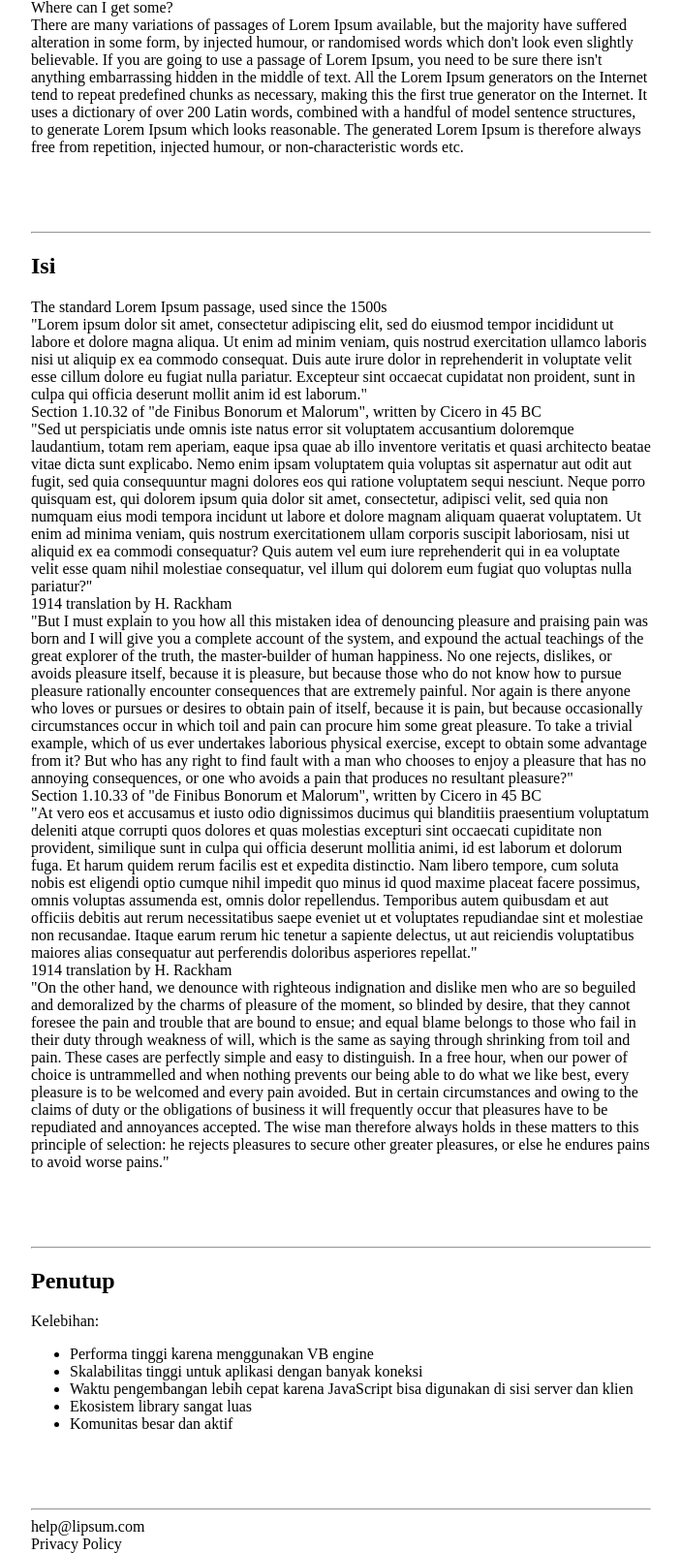
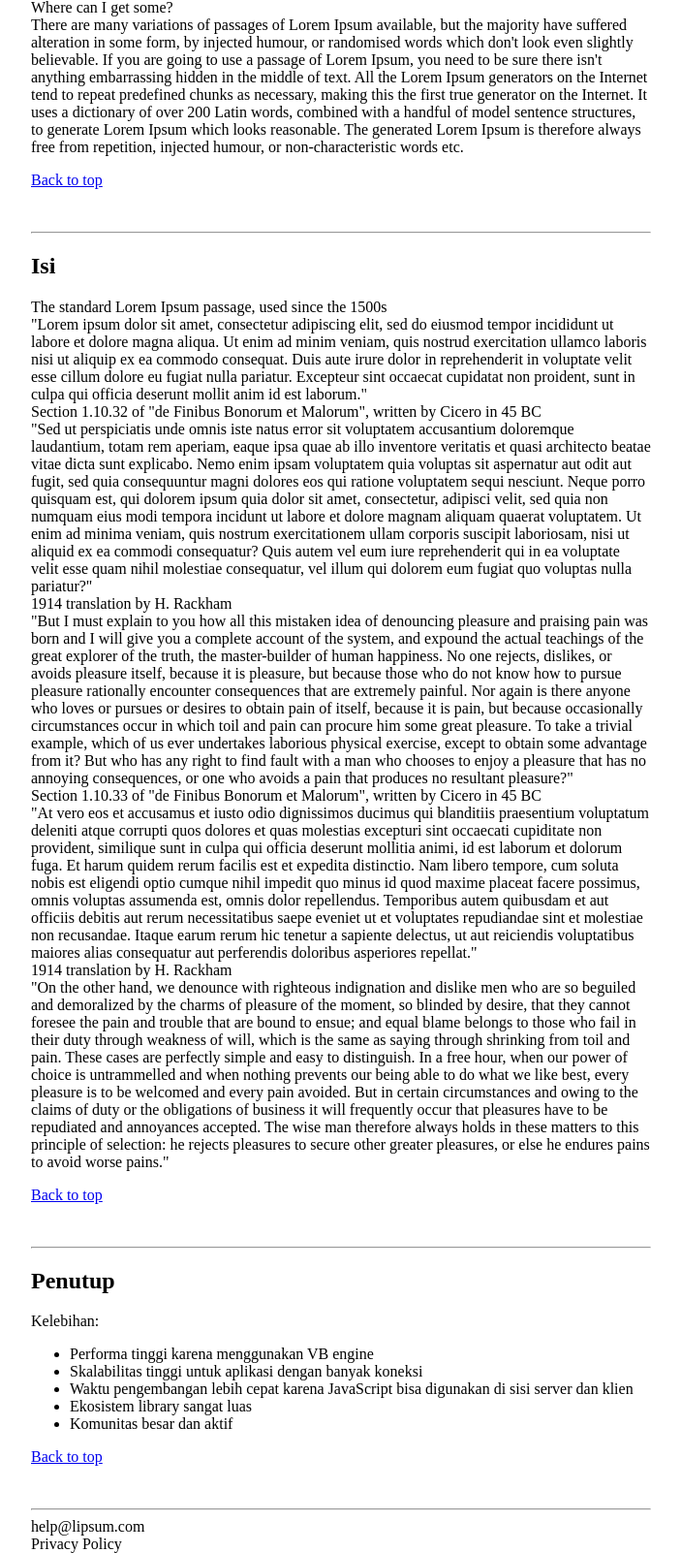
Before and after one commit to irine88/latihan-git-5, a plain HTML site: page artikel.html in a window 1280 px wide. Shown: the part 1198-2800 px from the top of the page at 97% size, without its empty margins (288-991 px from the left). Drawn offline with Linux system fonts and the light colour scheme.

Commit message:
update artikel

```diff
--- a/artikel.html
+++ b/artikel.html
@@ -6,6 +6,7 @@
     <title>Document</title>
 </head>
 <body style="width: 50%; margin: 0 auto;">
+    <div id="top"></div>
     <img src="logo.jpg" alt="Logo Perusahaan">
     <hr>
     <table>
@@ -35,6 +36,7 @@
         Where can I get some?<br>
         There are many variations of passages of Lorem Ipsum available, but the majority have suffered alteration in some form, by injected humour, or randomised words which don't look even slightly believable. If you are going to use a passage of Lorem Ipsum, you need to be sure there isn't anything embarrassing hidden in the middle of text. All the Lorem Ipsum generators on the Internet tend to repeat predefined chunks as necessary, making this the first true generator on the Internet. It uses a dictionary of over 200 Latin words, combined with a handful of model sentence structures, to generate Lorem Ipsum which looks reasonable. The generated Lorem Ipsum is therefore always free from repetition, injected humour, or non-characteristic words etc.<br>
     </p>
+    <a href="#top">Back to top</a>
 <br>
 <br>
 <br>
@@ -52,6 +54,7 @@
         1914 translation by H. Rackham<br>
         "On the other hand, we denounce with righteous indignation and dislike men who are so beguiled and demoralized by the charms of pleasure of the moment, so blinded by desire, that they cannot foresee the pain and trouble that are bound to ensue; and equal blame belongs to those who fail in their duty through weakness of will, which is the same as saying through shrinking from toil and pain. These cases are perfectly simple and easy to distinguish. In a free hour, when our power of choice is untrammelled and when nothing prevents our being able to do what we like best, every pleasure is to be welcomed and every pain avoided. But in certain circumstances and owing to the claims of duty or the obligations of business it will frequently occur that pleasures have to be repudiated and annoyances accepted. The wise man therefore always holds in these matters to this principle of selection: he rejects pleasures to secure other greater pleasures, or else he endures pains to avoid worse pains."<br>
     </p>
+    <a href="#top">Back to top</a>
 <br>
 <br>
 <br>
@@ -67,6 +70,7 @@
             <li>Komunitas besar dan aktif</li>
         </ul>
     </p>
+    <a href="#top">Back to top</a>
 <br>
 <br>
 <br>
```
